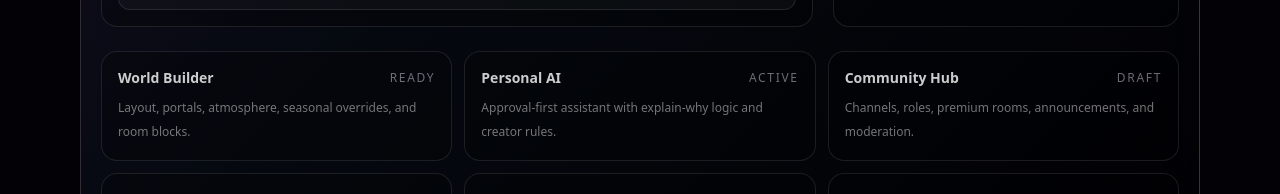
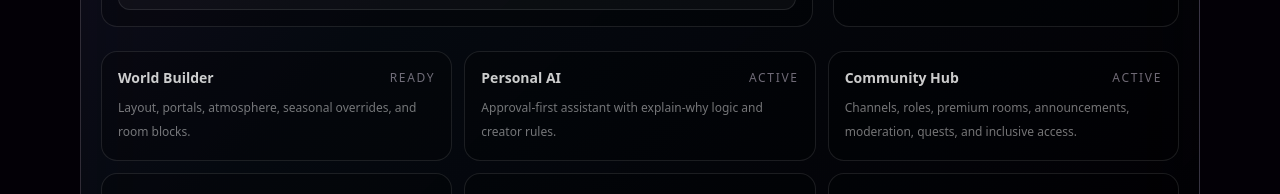
Before and after one commit to thatsmelodic/harmonic-os, a Next.js app: page /creator-worlds in a window 1280 px wide. Shown: the part 1291-1485 px from the top of the page. Built offline with nearby package versions, Linux system fonts and the light colour scheme.

Commit message:
Add immersive Creator Worlds community hub

```diff
--- a/app/creator-worlds/page.tsx
+++ b/app/creator-worlds/page.tsx
@@ -7,9 +7,7 @@ export const metadata = {
 };
 
 const dashboard = {
-  worldName: 'Melodic Universe',
-  ownerHandle: '@thatsmelodic',
-  healthScore: 88,
+  worldName: 'Melodic Universe', ownerHandle: '@thatsmelodic', healthScore: 88,
   metrics: [
     { id: 'visits', label: 'World Visits', value: '12.8K', trend: '+18%', note: 'Projected from world activity, content drops, and community return behavior.' },
     { id: 'members', label: 'Active Members', value: '1.4K', trend: '+11%', note: 'Members interacting with rooms, media, comments, and creator updates.' },
@@ -24,7 +22,7 @@ const dashboard = {
   modules: [
     { id: 'builder', title: 'World Builder', status: 'ready', description: 'Layout, portals, atmosphere, seasonal overrides, and room blocks.' },
     { id: 'ai', title: 'Personal AI', status: 'active', description: 'Approval-first assistant with explain-why logic and creator rules.' },
-    { id: 'community', title: 'Community Hub', status: 'draft', description: 'Channels, roles, premium rooms, announcements, and moderation.' },
+    { id: 'community', title: 'Community Hub', status: 'active', description: 'Channels, roles, premium rooms, announcements, moderation, quests, and inclusive access.' },
     { id: 'media', title: 'Interactive Media', status: 'ready', description: 'Uploads become world events with mood and category reactions.' },
     { id: 'commerce', title: 'Native Commerce', status: 'draft', description: 'Drop rooms, memberships, tickets, digital products, and licensing hooks.' },
     { id: 'marketplace', title: 'Module Store', status: 'locked', description: 'Marketplace for themes, FX, AI personalities, and world modules.' },
@@ -65,6 +63,35 @@ const personalAi = {
     { id: 'collab-portal', title: 'Prepare collab portal', type: 'collab', preview: 'Create a locked portal for a future creator crossover event.', reason: 'Cross-world movement becomes a monetizable experience, not just a link.' },
   ],
   memoryHooks: ['Brand tone', 'Approved colors', 'Rejected edits', 'Upload cadence', 'Audience reactions', 'Best revenue lanes'],
+};
+
+const communityHub = {
+  pulse: 'Inclusive / Immersive / Member-first',
+  effects: ['Live aura pulse when chat spikes', 'Ambient room glow by channel mood', 'Celebration burst for achievements', 'Low-motion accessibility mode', 'Creator announcement spotlight', 'Quiet mode for focus and sensory comfort'],
+  channels: [
+    { name: 'announcements', access: 'Public', purpose: 'Official creator drops, release dates, rules, event changes, and world updates.', effect: 'Spotlight beam + soft chime cue.' },
+    { name: 'general-plaza', access: 'Public', purpose: 'Main inclusive lobby for first-time visitors, fans, and supporters.', effect: 'Warm plaza glow + floating message particles.' },
+    { name: 'members-lounge', access: 'Members', purpose: 'Core community room for regulars, behind-the-scenes updates, and early polls.', effect: 'Velvet neon lounge lighting.' },
+    { name: 'premium-vault', access: 'Premium', purpose: 'Unreleased media, early links, private drops, paid content, and exclusive updates.', effect: 'Locked vault shimmer + gold pulse.' },
+    { name: 'collab-room', access: 'Creators', purpose: 'Creator-to-creator crossover planning, guest portals, and shared event coordination.', effect: 'Portal ripple between worlds.' },
+    { name: 'support-corner', access: 'Safe Space', purpose: 'Inclusive check-in space with community guidelines, support links, and respectful discussion.', effect: 'Soft blue calm mode with reduced motion.' },
+  ],
+  roles: [
+    { title: 'Visitor', powers: 'Can explore public rooms, react, join events, and preview membership.' },
+    { title: 'Member', powers: 'Can access member rooms, quests, polls, early updates, and community badges.' },
+    { title: 'Premium Supporter', powers: 'Can access vault content, early drops, private rooms, and premium event access.' },
+    { title: 'Moderator', powers: 'Can review reports, protect channels, escalate issues, and guide new members.' },
+    { title: 'Creator Ally', powers: 'Can join collab rooms, guest portals, shared campaigns, and crossover planning.' },
+  ],
+  quests: [
+    { title: 'First Frequency', reward: 'Visitor badge', action: 'Join the plaza, react to a world post, and choose your favorite lane.' },
+    { title: 'Vault Listener', reward: 'Media badge', action: 'Save a song, watch a behind-the-scenes clip, or vote on unreleased content.' },
+    { title: 'Drop Scout', reward: 'Commerce badge', action: 'Preview a drop room, wishlist an item, or vote on a colorway.' },
+    { title: 'World Builder Helper', reward: 'Community badge', action: 'Vote on atmosphere, portals, seasonal effects, or room priority.' },
+  ],
+  moderation: ['Clear community code', 'Report queue', 'Muted words layer', 'Creator approval for pinned posts', 'Role-based room access', 'Safety-first moderator tools'],
+  monetization: ['Paid rooms', 'Premium vaults', 'Member subscriptions', 'Event tickets', 'Drop-only community access', 'Creator ally collab rooms'],
+  accessibility: ['Low-motion mode', 'High-contrast room cards', 'Quiet rooms', 'Readable channel labels', 'Inclusive welcome copy', 'Clear moderation rules'],
 };
 
 const phases = [
@@ -113,6 +140,14 @@ export default function CreatorWorldsPage() {
           <div className="mt-6 grid gap-3 md:grid-cols-6">{personalAi.memoryHooks.map((hook) => <p key={hook} className="rounded-2xl border border-purple-200/10 bg-purple-200/[.045] p-4 text-xs leading-6 text-white/52">{hook}</p>)}</div>
         </article>
 
+        <article className="rounded-[2rem] border border-purple-200/20 bg-[linear-gradient(135deg,rgba(54,178,203,.14),rgba(183,108,255,.08),rgba(0,0,0,.4))] p-5 backdrop-blur-2xl">
+          <div className="flex flex-wrap items-start justify-between gap-4"><div><p className="text-xs font-black uppercase tracking-[.28em] text-cyan-100/50">Community Hub</p><h2 className="mt-3 text-4xl font-black tracking-[-.08em] sm:text-5xl">A living plaza for every frequency.</h2><p className="mt-3 max-w-5xl text-sm leading-7 text-white/60">Pulse: {communityHub.pulse}. The hub is built to feel social, safe, sensory-aware, and monetizable without excluding casual fans.</p></div><span className="rounded-full border border-cyan-200/20 bg-black/30 px-5 py-3 text-sm font-black text-cyan-100/65">Inclusive by Design</span></div>
+          <div className="mt-6 grid gap-4 xl:grid-cols-3">{communityHub.channels.map((channel) => <section key={channel.name} className="rounded-2xl border border-white/10 bg-white/[.035] p-4"><div className="flex flex-wrap items-center justify-between gap-3"><h3 className="text-lg font-black tracking-[-.04em] text-white/82">#{channel.name}</h3><span className="rounded-full border border-cyan-200/15 px-3 py-1 text-[.65rem] font-black uppercase tracking-[.14em] text-cyan-100/55">{channel.access}</span></div><p className="mt-2 text-xs leading-6 text-white/48">{channel.purpose}</p><p className="mt-3 text-xs leading-6 text-cyan-100/50">Effect: {channel.effect}</p></section>)}</div>
+          <div className="mt-6 grid gap-5 xl:grid-cols-2"><section className="rounded-2xl border border-white/10 bg-black/25 p-4"><p className="text-xs font-black uppercase tracking-[.22em] text-white/35">Roles + Permissions</p><div className="mt-4 grid gap-3">{communityHub.roles.map((role) => <p key={role.title} className="rounded-xl border border-white/10 bg-white/[.035] p-3 text-xs leading-6 text-white/50"><strong className="text-white/78">{role.title}:</strong> {role.powers}</p>)}</div></section><section className="rounded-2xl border border-white/10 bg-black/25 p-4"><p className="text-xs font-black uppercase tracking-[.22em] text-white/35">Quests + Achievements</p><div className="mt-4 grid gap-3">{communityHub.quests.map((quest) => <div key={quest.title} className="rounded-xl border border-white/10 bg-white/[.035] p-3"><strong className="text-sm text-white/78">{quest.title}</strong><p className="mt-2 text-xs leading-6 text-white/45">{quest.action}</p><p className="mt-2 text-xs leading-6 text-cyan-100/50">Reward: {quest.reward}</p></div>)}</div></section></div>
+          <div className="mt-6 grid gap-3 md:grid-cols-3">{communityHub.effects.map((effect) => <p key={effect} className="rounded-2xl border border-cyan-200/10 bg-cyan-200/[.04] p-4 text-xs leading-6 text-white/52">{effect}</p>)}</div>
+          <div className="mt-6 grid gap-3 md:grid-cols-3"><InfoList title="Safety + Moderation" items={communityHub.moderation} /><InfoList title="Monetization" items={communityHub.monetization} /><InfoList title="Accessibility" items={communityHub.accessibility} /></div>
+        </article>
+
         <article className="rounded-[2rem] border border-purple-200/20 bg-[linear-gradient(135deg,rgba(183,108,255,.16),rgba(54,178,203,.05),rgba(0,0,0,.38))] p-5 backdrop-blur-2xl"><p className="text-xs font-black uppercase tracking-[.28em] text-purple-100/50">Full Platform Programming</p><h2 className="mt-3 text-4xl font-black tracking-[-.08em] sm:text-5xl">All phases. One creator economy.</h2><p className="mt-3 max-w-5xl text-sm leading-7 text-white/60">Creator Worlds is the centerpiece, but the income system needs all three phases connected: platform, intelligence, and economy.</p></article>
         {phases.map((phase) => (<article key={phase.title} className="rounded-[2rem] border border-white/10 bg-black/25 p-5 backdrop-blur-xl"><p className="text-xs font-black uppercase tracking-[.22em] text-white/35">Priority Phase</p><h2 className="mt-2 text-3xl font-black tracking-[-.06em] text-white/86">{phase.title}</h2><p className="mt-2 text-sm leading-7 text-white/52">{phase.subtitle}</p><div className="mt-5 grid gap-4 xl:grid-cols-3">{phase.features.map(([emoji, title, purpose, revenue]) => (<section key={title} className="rounded-2xl border border-white/10 bg-white/[.035] p-4"><div className="flex items-start gap-3"><span className="text-2xl">{emoji}</span><div><h3 className="text-lg font-black tracking-[-.04em] text-white/82">{title}</h3><p className="mt-2 text-xs leading-6 text-white/48">{purpose}</p></div></div><div className="mt-4 rounded-xl border border-purple-200/10 bg-purple-200/[.045] p-3"><p className="text-[.65rem] font-black uppercase tracking-[.16em] text-purple-100/45">Revenue Impact</p><p className="mt-2 text-xs leading-6 text-white/52">{revenue}</p></div></section>))}</div></article>))}
       </section>
@@ -120,6 +155,5 @@ export default function CreatorWorldsPage() {
   );
 }
 
-function HeroStat({ label, value }: { label: string; value: string }) {
-  return <div className="rounded-2xl border border-white/10 bg-black/30 p-4"><p className="text-xs font-black uppercase tracking-[.2em] text-white/35">{label}</p><p className="mt-2 text-3xl font-black tracking-[-.06em] text-purple-100">{value}</p></div>;
-}
+function HeroStat({ label, value }: { label: string; value: string }) { return <div className="rounded-2xl border border-white/10 bg-black/30 p-4"><p className="text-xs font-black uppercase tracking-[.2em] text-white/35">{label}</p><p className="mt-2 text-3xl font-black tracking-[-.06em] text-purple-100">{value}</p></div>; }
+function InfoList({ title, items }: { title: string; items: string[] }) { return <section className="rounded-2xl border border-white/10 bg-black/25 p-4"><p className="text-xs font-black uppercase tracking-[.22em] text-white/35">{title}</p><div className="mt-4 grid gap-2">{items.map((item) => <p key={item} className="rounded-xl border border-white/10 bg-white/[.035] p-3 text-xs leading-6 text-white/50">{item}</p>)}</div></section>; }
```
